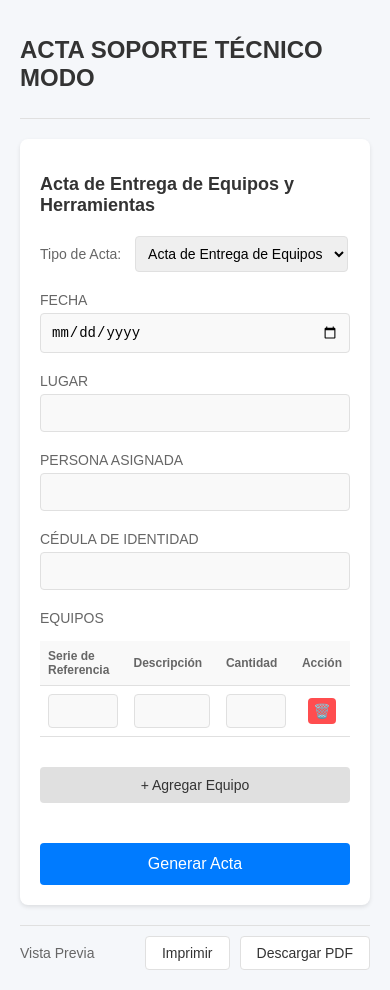
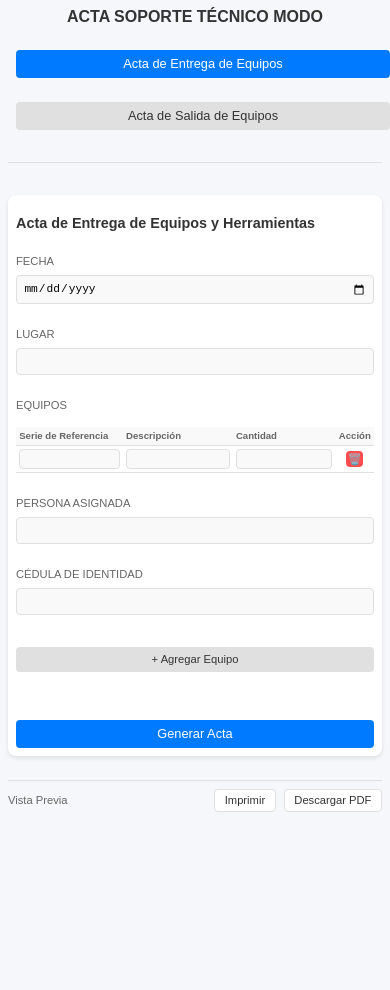
Before and after one commit to isangelgg2822/soporte-actas, a React (Create React App) app: page / in a window 390 px wide. After the commit the page ends 844 px from the top, so only its background shows below. Built offline with nearby package versions, Linux system fonts and the light colour scheme.

Commit message:
ajuste tamaño de formulario

```diff
--- a/src/App.css
+++ b/src/App.css
@@ -6,84 +6,92 @@ body {
   }
 
   .App {
-    max-width: 800px;
+    max-width: 100%;
     margin: 0 auto;
-    padding: 20px;
+    padding: 2rem;
+    box-sizing: border-box;
   }
 
   .header {
-    display: flex;
-    justify-content: space-between;
-    align-items: center;
+    text-align: center;
     border-bottom: 1px solid #e0e0e0;
-    padding-bottom: 10px;
-    margin-bottom: 20px;
+    padding-bottom: 1rem;
+    margin-bottom: 2rem;
   }
 
   .header h1 {
-    font-size: 24px;
+    font-size: 1.5rem;
     color: #333;
+    margin: 0 0 1rem 0;
   }
 
-  .header nav a {
-    margin-left: 20px;
-    text-decoration: none;
-    color: #007bff;
-    font-size: 14px;
+  .acta-options-table {
+    width: 100%;
+    border-collapse: collapse;
+    margin: 0 auto;
+  }
+
+  .acta-options-table td {
+    padding: 0.5rem;
+    text-align: center;
+  }
+
+  .acta-option-btn {
+    background-color: #e0e0e0;
+    border: none;
+    padding: 0.75rem 1rem;
+    border-radius: 4px;
+    cursor: pointer;
+    font-size: 1rem;
+    color: #333;
+    width: 100%;
+    transition: background-color 0.3s;
+  }
+
+  .acta-option-btn:hover {
+    background-color: #d0d0d0;
+  }
+
+  .acta-option-btn.active {
+    background-color: #007bff;
+    color: #fff;
   }
 
   main {
     background-color: #fff;
-    padding: 20px;
+    padding: 1.5rem;
     border-radius: 8px;
     box-shadow: 0 2px 4px rgba(0, 0, 0, 0.1);
   }
 
   main h2 {
-    font-size: 18px;
+    font-size: 1.2rem;
     color: #333;
-    margin-bottom: 20px;
-  }
-
-  .acta-selector {
-    margin-bottom: 20px;
-  }
-
-  .acta-selector label {
-    font-size: 14px;
-    color: #666;
-    margin-right: 10px;
-  }
-
-  .acta-selector select {
-    padding: 8px;
-    border: 1px solid #e0e0e0;
-    border-radius: 4px;
-    font-size: 14px;
+    margin-bottom: 1.5rem;
   }
 
   .form {
     display: flex;
     flex-direction: column;
-    gap: 20px;
+    gap: 1.5rem;
   }
 
   .form-group {
     display: flex;
     flex-direction: column;
-    gap: 5px;
+    gap: 0.5rem;
   }
 
   .form-group label {
-    font-size: 14px;
+    font-size: 0.9rem;
     color: #666;
   }
 
   .form-group input {
-    padding: 10px;
+    padding: 0.75rem;
     border: 1px solid #e0e0e0;
     border-radius: 4px;
-    font-size: 14px;
+    font-size: 0.9rem;
     background-color: #f9f9f9;
     width: 100%;
     box-sizing: border-box;
@@ -92,27 +100,27 @@ body {
   .equipment-table {
     width: 100%;
     border-collapse: collapse;
-    margin-top: 10px;
+    margin-top: 0.5rem;
   }
 
   .equipment-table th,
   .equipment-table td {
-    padding: 8px;
+    padding: 0.5rem;
     text-align: left;
     border-bottom: 1px solid #e0e0e0;
   }
 
   .equipment-table th {
-    font-size: 12px;
+    font-size: 0.8rem;
     color: #666;
     background-color: #f9f9f9;
   }
 
   .equipment-table td input {
-    padding: 8px;
+    padding: 0.5rem;
     border: 1px solid #e0e0e0;
     border-radius: 4px;
-    font-size: 14px;
+    font-size: 0.9rem;
     background-color: #f9f9f9;
     width: 100%;
     box-sizing: border-box;
@@ -125,78 +133,80 @@ body {
   .delete-btn {
     background-color: #ff4d4f;
     border: none;
-    padding: 5px;
+    padding: 0.3rem;
     border-radius: 4px;
     cursor: pointer;
     color: #fff;
-    font-size: 14px;
+    font-size: 0.9rem;
   }
 
   .add-equipment-btn {
     background-color: #e0e0e0;
     border: none;
-    padding: 10px;
+    padding: 0.75rem;
     border-radius: 4px;
     cursor: pointer;
-    font-size: 14px;
+    font-size: 0.9rem;
     color: #333;
-    margin-top: 10px;
+    margin-top: 0.5rem;
   }
 
   .submit-btn {
     background-color: #007bff;
     color: #fff;
     border: none;
-    padding: 12px;
+    padding: 0.75rem;
     border-radius: 4px;
     cursor: pointer;
-    font-size: 16px;
-    margin-top: 20px;
+    font-size: 1rem;
+    margin-top: 1.5rem;
   }
 
   footer {
     display: flex;
     justify-content: space-between;
     align-items: center;
-    margin-top: 20px;
-    padding-top: 10px;
+    margin-top: 1.5rem;
+    padding-top: 0.5rem;
     border-top: 1px solid #e0e0e0;
+    flex-wrap: wrap;
   }
 
   footer span {
-    font-size: 14px;
+    font-size: 0.9rem;
     color: #666;
   }
 
   .footer-buttons {
     display: flex;
-    gap: 10px;
+    gap: 0.5rem;
+    flex-wrap: wrap;
   }
 
   .print-btn,
   .download-btn {
     background-color: #fff;
     border: 1px solid #e0e0e0;
-    padding: 8px 16px;
+    padding: 0.5rem 1rem;
     border-radius: 4px;
     cursor: pointer;
-    font-size: 14px;
+    font-size: 0.9rem;
     color: #333;
   }
 
   /* Estilos para la vista previa */
   .preview-section {
-    margin-top: 40px;
-    padding: 20px;
+    margin-top: 2rem;
+    padding: 1.5rem;
     background-color: #fff;
     border: 1px solid #000;
     border-radius: 0;
   }
 
   .preview-section h3 {
-    font-size: 18px;
+    font-size: 1.2rem;
     color: #333;
-    margin-bottom: 20px;
+    margin-bottom: 1.5rem;
   }
 
   .preview-content {
@@ -208,17 +218,17 @@ body {
   .preview-content h4 {
     font-size: 12pt;
     text-align: center;
-    margin: 10px 0;
+    margin: 0.5rem 0;
     font-weight: bold;
   }
 
   .info-table {
     width: 100%;
-    margin-bottom: 20px;
+    margin-bottom: 1.5rem;
   }
 
   .info-table td {
-    padding: 5px;
+    padding: 0.3rem;
   }
 
   .info-table .label {
@@ -233,12 +243,12 @@ body {
   .preview-table {
     width: 100%;
     border-collapse: collapse;
-    margin-bottom: 20px;
+    margin-bottom: 1.5rem;
   }
 
   .preview-table th,
   .preview-table td {
-    padding: 5px;
+    padding: 0.3rem;
     border: 1px solid #000;
     text-align: left;
   }
@@ -253,7 +263,7 @@ body {
   }
 
   .acta-text {
-    margin-top: 20px;
+    margin-top: 1.5rem;
     line-height: 1.5;
     text-align: justify;
     font-size: 10pt;
@@ -262,28 +272,25 @@ body {
   .signatures {
     display: flex;
     justify-content: space-between;
-    margin-top: 60px;
+    margin-top: 3rem;
+    flex-wrap: wrap;
   }
 
   .signature {
     text-align: center;
+    flex: 1;
+    min-width: 150px;
   }
 
   .signature p {
-    margin: 5px 0;
+    margin: 0.3rem 0;
     font-size: 10pt;
   }
 
   /* Estilos para la impresión */
   @media print {
-    /* Ocultar todo excepto la vista previa */
-    @page {
-        size: letter landscape; /* Tamaño carta en orientación horizontal */
-        margin: 1in; /* Ajusta el margen si es necesario */
-      }
     .header,
     main > h2,
-    .acta-selector,
     .form,
     .preview-section h3,
     footer {
@@ -306,7 +313,7 @@ body {
       display: block !important;
       border: 1px solid #000;
       background-color: #fff;
-      padding: 10mm;
+      padding: 20mm;
       margin: 0;
     }
 
@@ -319,13 +326,13 @@ body {
     }
 
     .info-table td {
-      padding: 5px;
+      padding: 0.3rem;
     }
 
     .preview-table th,
     .preview-table td {
       border: 1px solid #000;
-      padding: 5px;
+      padding: 0.3rem;
     }
 
     .acta-text {
@@ -334,10 +341,224 @@ body {
     }
 
     .signatures {
-      margin-top: 60px;
+      margin-top: 3rem;
     }
 
     .signature p {
       font-size: 10pt;
     }
   }
+
+  /* Estilos responsivos */
+  @media (max-width: 768px) {
+    .App {
+      padding: 1rem;
+    }
+
+    .header h1 {
+      font-size: 1.2rem;
+    }
+
+    .acta-options-table td {
+      display: block;
+      width: 100%;
+      margin-bottom: 0.5rem;
+    }
+
+    .acta-option-btn {
+      font-size: 0.9rem;
+      padding: 0.5rem;
+    }
+
+    main {
+      padding: 1rem;
+    }
+
+    main h2 {
+      font-size: 1rem;
+    }
+
+    .form-group label {
+      font-size: 0.8rem;
+    }
+
+    .form-group input {
+      font-size: 0.8rem;
+      padding: 0.5rem;
+    }
+
+    .equipment-table th,
+    .equipment-table td {
+      font-size: 0.7rem;
+      padding: 0.3rem;
+    }
+
+    .equipment-table td input {
+      font-size: 0.8rem;
+      padding: 0.3rem;
+    }
+
+    .delete-btn {
+      font-size: 0.8rem;
+      padding: 0.2rem;
+    }
+
+    .add-equipment-btn {
+      font-size: 0.8rem;
+      padding: 0.5rem;
+    }
+
+    .submit-btn {
+      font-size: 0.9rem;
+      padding: 0.5rem;
+    }
+
+    footer span {
+      font-size: 0.8rem;
+    }
+
+    .print-btn,
+    .download-btn {
+      font-size: 0.8rem;
+      padding: 0.4rem 0.8rem;
+    }
+
+    .preview-section {
+      padding: 1rem;
+    }
+
+    .preview-section h3 {
+      font-size: 1rem;
+    }
+
+    .preview-content {
+      font-size: 9pt;
+    }
+
+    .preview-content h4 {
+      font-size: 11pt;
+    }
+
+    .info-table .label {
+      width: 40%;
+    }
+
+    .preview-table th,
+    .preview-table td {
+      font-size: 9pt;
+    }
+
+    .acta-text {
+      font-size: 9pt;
+    }
+
+    .signature {
+      min-width: 120px;
+    }
+  }
+
+  @media (max-width: 480px) {
+    .App {
+      padding: 0.5rem;
+    }
+
+    .header h1 {
+      font-size: 1rem;
+    }
+
+    .acta-option-btn {
+      font-size: 0.8rem;
+      padding: 0.4rem;
+    }
+
+    main {
+      padding: 0.5rem;
+    }
+
+    main h2 {
+      font-size: 0.9rem;
+    }
+
+    .form-group label {
+      font-size: 0.7rem;
+    }
+
+    .form-group input {
+      font-size: 0.7rem;
+      padding: 0.4rem;
+    }
+
+    .equipment-table th,
+    .equipment-table td {
+      font-size: 0.6rem;
+      padding: 0.2rem;
+    }
+
+    .equipment-table td input {
+      font-size: 0.7rem;
+      padding: 0.2rem;
+    }
+
+    .delete-btn {
+      font-size: 0.7rem;
+      padding: 0.1rem;
+    }
+
+    .add-equipment-btn {
+      font-size: 0.7rem;
+      padding: 0.4rem;
+    }
+
+    .submit-btn {
+      font-size: 0.8rem;
+      padding: 0.4rem;
+    }
+
+    footer span {
+      font-size: 0.7rem;
+    }
+
+    .print-btn,
+    .download-btn {
+      font-size: 0.7rem;
+      padding: 0.3rem 0.6rem;
+    }
+
+    .preview-section {
+      padding: 0.5rem;
+    }
+
+    .preview-section h3 {
+      font-size: 0.9rem;
+    }
+
+    .preview-content {
+      font-size: 8pt;
+    }
+
+    .preview-content h4 {
+      font-size: 10pt;
+    }
+
+    .info-table .label {
+      width: 50%;
+    }
+
+    .preview-table th,
+    .preview-table td {
+      font-size: 8pt;
+    }
+
+    .acta-text {
+      font-size: 8pt;
+    }
+
+    .signatures {
+      flex-direction: column;
+      gap: 1rem;
+    }
+
+    .signature {
+      min-width: 100%;
+    }
+  }
--- a/src/App.js
+++ b/src/App.js
@@ -147,7 +147,28 @@ function App() {
     <div className="App">
       <header className="header">
         <h1>ACTA SOPORTE TÉCNICO MODO</h1>
-
+        <table className="acta-options-table">
+          <tbody>
+            <tr>
+              <td>
+                <button
+                  className={`acta-option-btn ${actaType === 'entrega' ? 'active' : ''}`}
+                  onClick={() => setActaType('entrega')}
+                >
+                  Acta de Entrega de Equipos
+                </button>
+              </td>
+              <td>
+                <button
+                  className={`acta-option-btn ${actaType === 'salida' ? 'active' : ''}`}
+                  onClick={() => setActaType('salida')}
+                >
+                  Acta de Salida de Equipos
+                </button>
+              </td>
+            </tr>
+          </tbody>
+        </table>
       </header>
 
       <main>
@@ -156,17 +177,6 @@ function App() {
             ? 'Acta de Entrega de Equipos y Herramientas'
             : 'Acta de Salida de Equipos y Herramientas'}
         </h2>
-
-        <div className="acta-selector">
-          <label>Tipo de Acta: </label>
-          <select
-            value={actaType}
-            onChange={(e) => setActaType(e.target.value)}
-          >
-            <option value="entrega">Acta de Entrega de Equipos</option>
-            <option value="salida">Acta de Salida de Equipos</option>
-          </select>
-        </div>
 
         <form className="form" onSubmit={(e) => e.preventDefault()}>
           <div className="form-group">
@@ -186,27 +196,6 @@ function App() {
               onChange={(e) => handleFormChange('lugar', e.target.value)}
             />
           </div>
-
-          <div className="form-group">
-            <label>PERSONA ASIGNADA</label>
-            <input
-              type="text"
-              value={formData.personaAsignada}
-              onChange={(e) =>
-                handleFormChange('personaAsignada', e.target.value)
-              }
-            />
-          </div>
-
-          <div className="form-group">
-            <label>CÉDULA DE IDENTIDAD</label>
-            <input
-              type="text"
-              value={formData.cedula}
-              onChange={(e) => handleFormChange('cedula', e.target.value)}
-            />
-          </div>
-
 
           <div className="form-group">
             <label>EQUIPOS</label>
@@ -264,6 +253,25 @@ function App() {
             </table>
           </div>
 
+          <div className="form-group">
+            <label>PERSONA ASIGNADA</label>
+            <input
+              type="text"
+              value={formData.personaAsignada}
+              onChange={(e) =>
+                handleFormChange('personaAsignada', e.target.value)
+              }
+            />
+          </div>
+
+          <div className="form-group">
+            <label>CÉDULA DE IDENTIDAD</label>
+            <input
+              type="text"
+              value={formData.cedula}
+              onChange={(e) => handleFormChange('cedula', e.target.value)}
+            />
+          </div>
 
           {actaType === 'salida' && (
             <>
```
